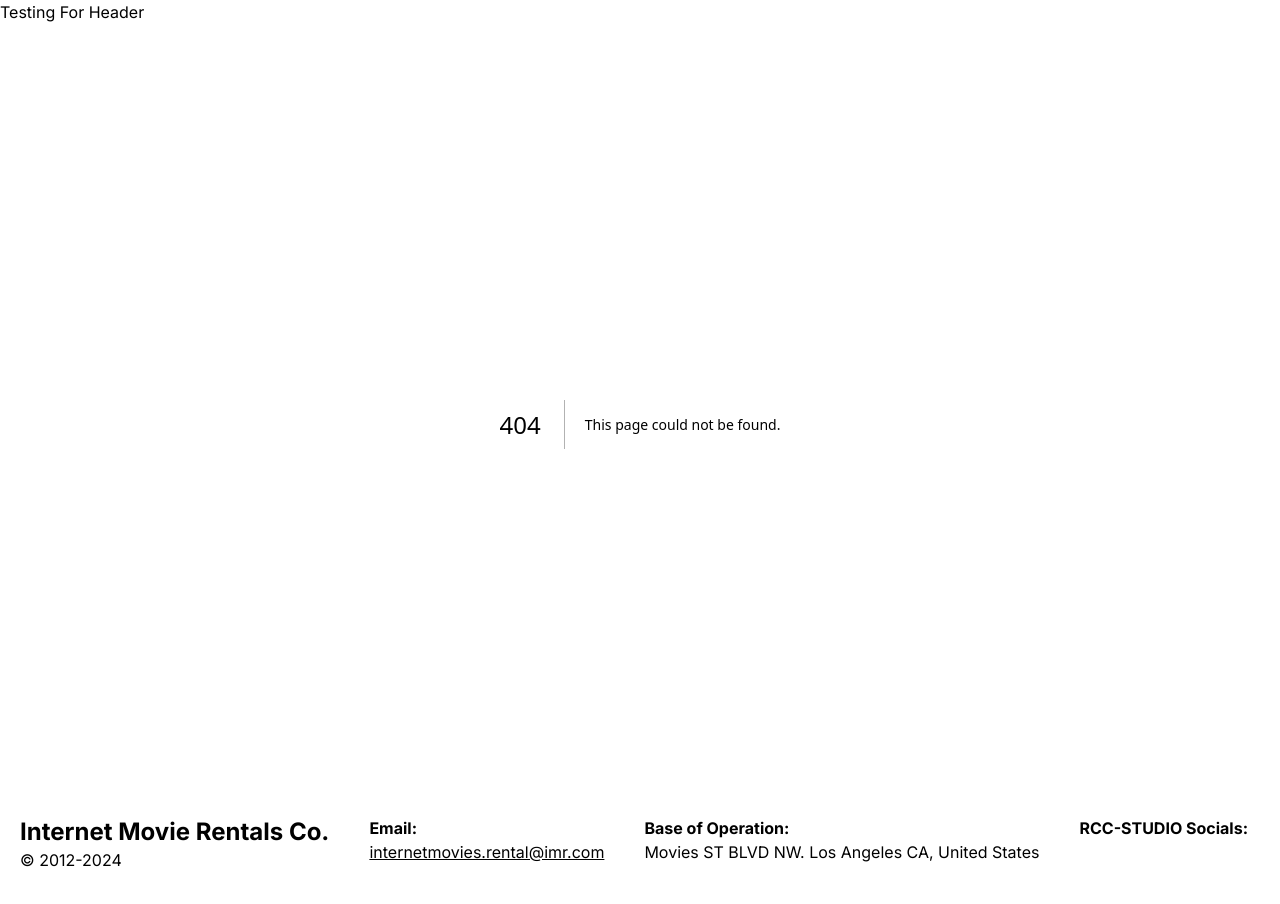
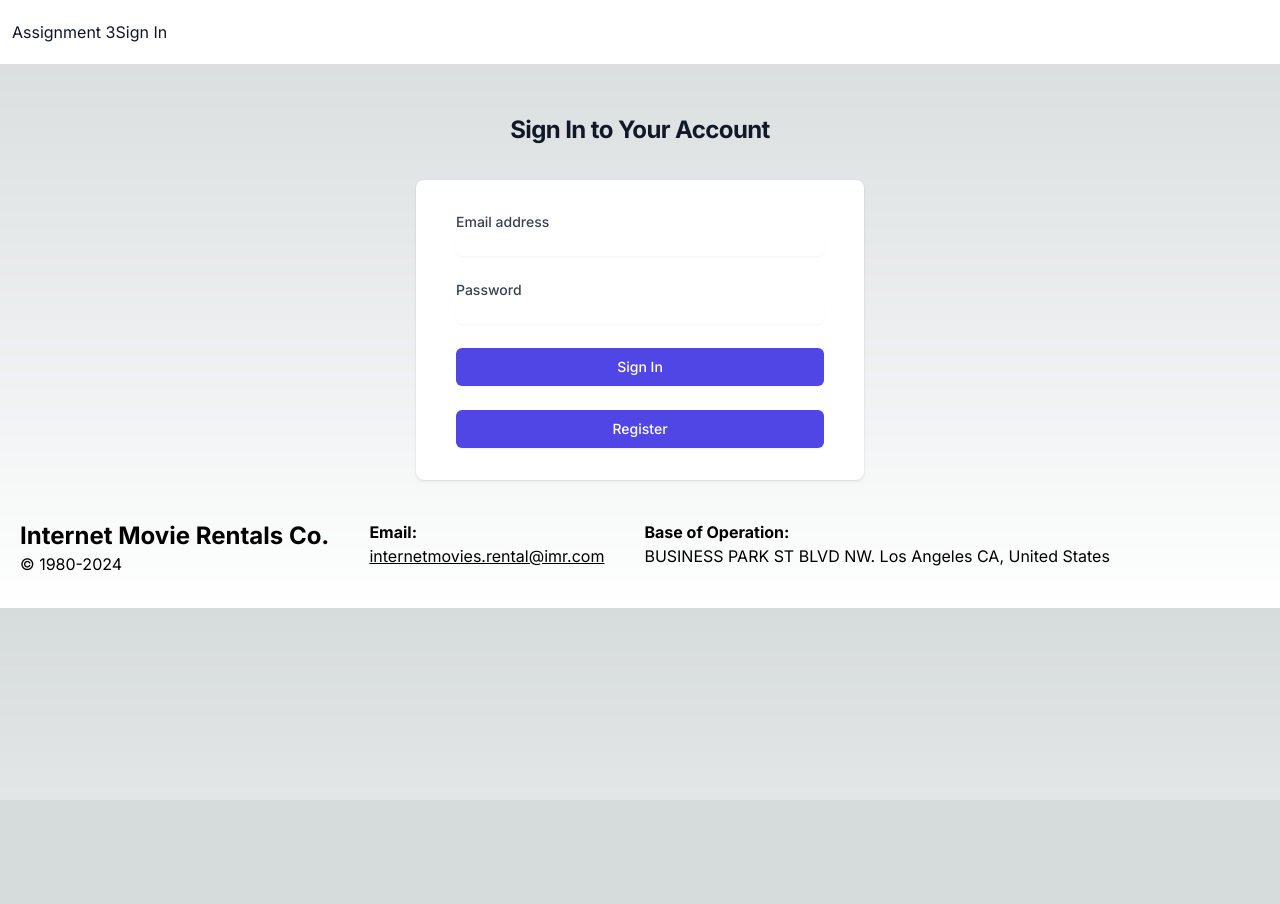
Before and after one commit to matthew-simms-298/Assignment-3, a Next.js app in the folder movie-auth/: page /signin in a window 1280 px wide. Before the commit this address had no page. After the commit the page ends 800 px from the top, so only its background shows below. Built offline with nearby package versions, Linux system fonts and the light colour scheme; no server answers.

Commit message:
cant connect db

```diff
--- a/movie-auth/src/app/components/Footer.jsx
+++ b/movie-auth/src/app/components/Footer.jsx
@@ -8,7 +8,7 @@
         <div className="flex flex-row flex-wrap text-md">
             <div className="p-5">
                 <p className="font-bold text-2xl">Internet Movie Rentals Co.</p>
-                <p className="text-s">© 2012-2024</p>
+                <p className="text-s">© 1980-2024</p>
             </div>
             <div className="p-5">
                 <div>
@@ -23,12 +23,7 @@
                     <p className="font-bold">Base of Operation:</p>
                 </div>
                 <div>
-                    <p>Movies ST BLVD NW. Los Angeles CA, United States</p>
-                </div>
-            </div>
-            <div className="p-5">
-                <div>
-                    <p className="font-bold">RCC-STUDIO Socials:</p>
+                    <p>BUSINESS PARK ST BLVD NW. Los Angeles CA, United States</p>
                 </div>
             </div>
         </div>
--- a/movie-auth/src/app/components/Header.jsx
+++ b/movie-auth/src/app/components/Header.jsx
@@ -1,11 +1,39 @@
 'use client'
 
 import React from "react"
+import link from 'next/link'
+import { SessionProvider, useSession } from "next-auth/react"
 
 export default function Header() {
+    const { data: session, status } = useSession()
     return (
-        <div className="">
-            Testing For Header
-        </div>
+        <header>
+            <nav>
+            <div className="flex flex-row bg-white text-slate-900 py-5 px-3">
+                <div>
+                    <p className="">Assignment 3</p>
+                </div>
+                {status === 'loading' && (
+                <div>
+                    <p>Loading...</p>
+                </div>
+                )}
+                {status === 'authenticated' && (
+                    <>
+                        <div>
+                            <a href="/signout">Sign Out</a>
+                            <p>{session.user.name}</p>
+                        </div>
+                    </>
+                )}
+                {status === 'unauthenticated' && (
+                    <div>
+                        <a href="/signin">Sign In</a>
+                    </div>
+                )}
+
+            </div>
+            </nav>
+        </header>
     )
 }
--- a/movie-auth/src/app/layout.js
+++ b/movie-auth/src/app/layout.js
@@ -2,6 +2,8 @@
 import Header from './components/Header'
 import Footer from './components/Footer'
 import './globals.css'
+import { SessionProvider } from 'next-auth/react'
+import AuthProvider from './auth/Provider'
 
 const inter = Inter({ subsets: ['latin'] })
 
@@ -14,10 +16,12 @@
   return (
     <html lang="en">
       <body className={inter.className}>
-        <Header/>
-        {children}
-        <Footer/>
-        </body>
+        <AuthProvider>
+          <Header/>
+            {children}
+          <Footer/>
+        </AuthProvider>
+      </body>
     </html>
   )
 }
--- a/movie-auth/src/app/register/page.js
+++ b/movie-auth/src/app/register/page.js
@@ -1,10 +1,12 @@
-'use client';
+"use client";
 import { useState } from "react";
+
 export default function Register() {
   const [email, setEmail] = useState("");
   const [password, setPassword] = useState("");
   const [message, setMessage] = useState("");
   const [isError, setIsError] = useState(false); // State to track if the message is an error
+
   const registerUser = async (e) => {
     e.preventDefault();
     setIsError(false); // Reset error state on new submission
@@ -13,20 +15,23 @@
       headers: { "Content-Type": "application/json" },
       body: JSON.stringify({ email, password }),
     });
+
     const data = await response.json();
+
     // Set the message and error state based on the response
     setMessage(data.message);
     if (!response.ok) {
       setIsError(true);
     }
   };
+
   return (
-    <main>
     <>
       <div className="flex min-h-full flex-1 flex-col justify-center px-6 py-12 lg:px-8">
         <h2 className="text-center text-2xl font-bold leading-9 tracking-tight text-gray-900">
           Register your account
         </h2>
+
         <div className="mt-8 sm:mx-auto sm:w-full sm:max-w-md">
           <form
             className="space-y-6 bg-white px-4 py-8 shadow sm:rounded-lg sm:px-10"
@@ -50,6 +55,7 @@
                 className="mt-1 block w-full rounded-md border-gray-300 shadow-sm focus:border-indigo-500 focus:ring-indigo-500 sm:text-sm"
               />
             </div>
+
             <div>
               <label
                 htmlFor="password"
@@ -68,6 +74,7 @@
                 className="mt-1 block w-full rounded-md border-gray-300 shadow-sm focus:border-indigo-500 focus:ring-indigo-500 sm:text-sm"
               />
             </div>
+
             <div>
               <button
                 type="submit"
@@ -76,6 +83,7 @@
                 Register
               </button>
             </div>
+
             {/* Display the message */}
             {message && (
               <div
@@ -90,6 +98,5 @@
         </div>
       </div>
     </>
-    </main>
   );
 }
--- /dev/null
+++ b/movie-auth/src/app/signin/page.jsx
@@ -0,0 +1,114 @@
+'use client'
+import { useState } from "react";
+import { useRouter } from "next/navigation"; // Import the useRouter hook
+
+export default function SignIn() {
+  const [email, setEmail] = useState("");
+  const [password, setPassword] = useState("");
+  const [message, setMessage] = useState("");
+  const [isError, setIsError] = useState(false);
+  const router = useRouter(); // Create an instance of useRouter
+
+  const signInUser = async (e) => {
+    e.preventDefault();
+    setIsError(false); // Reset error state on new submission
+    const response = await fetch("http://localhost:3000/api/signin", {
+      method: "POST",
+      headers: { "Content-Type": "application/json" },
+      body: JSON.stringify({ email, password }),
+    });
+
+    const data = await response.json();
+
+    if (response.ok) {
+      // Redirect to the home page if sign-in is successful
+      router.push("/");
+    } else {
+      // Set the message and error state based on the response
+      setMessage(data.message);
+      setIsError(true);
+    }
+  };
+
+  return (
+    <div className="flex min-h-full flex-1 flex-col justify-center px-6 py-12 lg:px-8">
+      <h2 className="text-center text-2xl font-bold leading-9 tracking-tight text-gray-900">
+        Sign In to Your Account
+      </h2>
+
+      <div className="mt-8 sm:mx-auto sm:w-full sm:max-w-md">
+        <form
+          className="space-y-6 bg-white px-4 py-8 shadow sm:rounded-lg sm:px-10"
+          onSubmit={signInUser}
+        >
+          <div>
+            <label
+              htmlFor="email"
+              className="block text-sm font-medium text-gray-700"
+            >
+              Email address
+            </label>
+            <input
+              id="email"
+              name="email"
+              type="email"
+              autoComplete="email"
+              required
+              value={email}
+              onChange={(e) => setEmail(e.target.value)}
+              className="mt-1 block w-full rounded-md border-gray-300 shadow-sm focus:border-indigo-500 focus:ring-indigo-500 sm:text-sm"
+            />
+          </div>
+
+          <div>
+            <label
+              htmlFor="password"
+              className="block text-sm font-medium text-gray-700"
+            >
+              Password
+            </label>
+            <input
+              id="password"
+              name="password"
+              type="password"
+              autoComplete="current-password"
+              required
+              value={password}
+              onChange={(e) => setPassword(e.target.value)}
+              className="mt-1 block w-full rounded-md border-gray-300 shadow-sm focus:border-indigo-500 focus:ring-indigo-500 sm:text-sm"
+            />
+          </div>
+
+          <div>
+            <button
+              type="submit"
+              className="w-full flex justify-center py-2 px-4 border border-transparent rounded-md shadow-sm text-sm font-medium text-white bg-indigo-600 hover:bg-indigo-700 focus:outline-none focus:ring-2 focus:ring-offset-2 focus:ring-indigo-500"
+            >
+              Sign In
+            </button>
+          </div>
+          <div>
+            <a href="/register"
+
+              className="w-full flex justify-center py-2 px-4 border border-transparent rounded-md shadow-sm text-sm font-medium text-white bg-indigo-600 hover:bg-indigo-700 focus:outline-none focus:ring-2 focus:ring-offset-2 focus:ring-indigo-500"
+            >
+              Register
+            </a>
+          </div>
+
+          {/* Display the message */}
+          {message && (
+            <div
+              className={`mt-3 text-center text-sm font-medium ${
+                isError ? "text-red-500" : "text-green-500"
+              }`}
+            >
+              {message}
+            </div>
+          )}
+        </form>
+
+      </div>
+    </div>
+  );
+}
```
Also changed, not shown: 2 other files (tests, documents, lock files or other folders).
